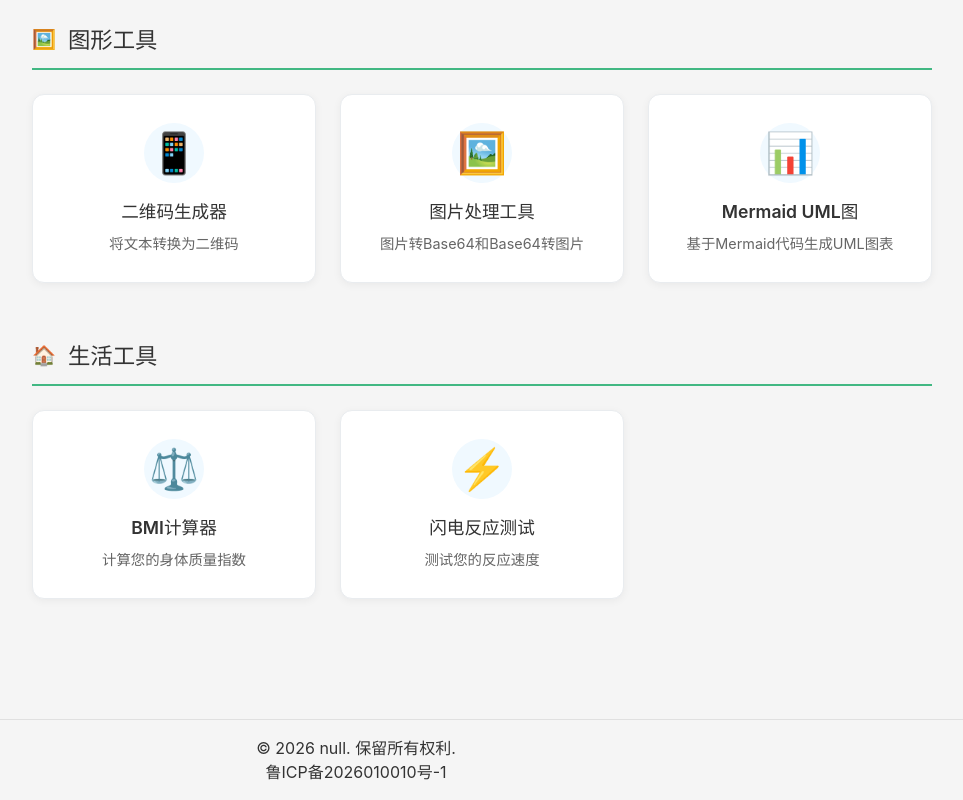
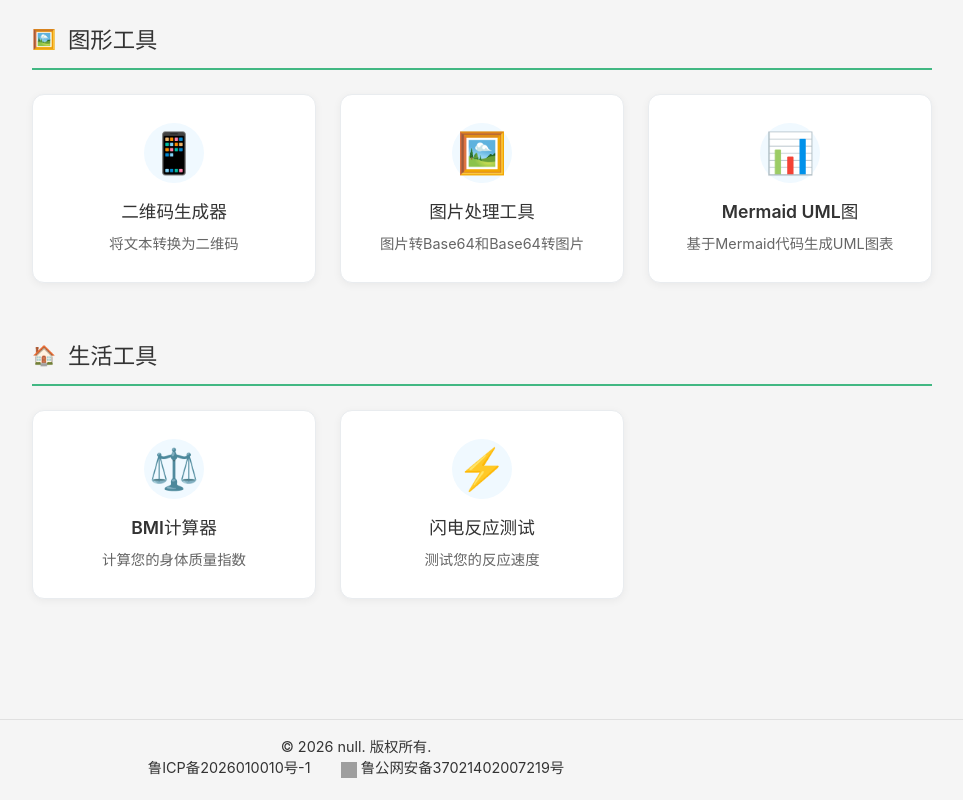
Before and after one commit to dkbnull/hello-tool, a Vue app: page / in a window 1280 px wide. Shown: the part 1717-2517 px from the top of the page, without its empty margins (284-1247 px from the left). Built offline with nearby package versions, Linux system fonts and the light colour scheme; grey boxes are pictures that could not be loaded.

Commit message:
feat: 增加公安联网备案号

```diff
--- a/src/components/Footer.vue
+++ b/src/components/Footer.vue
@@ -1,8 +1,20 @@
 <template>
   <footer class="footer">
     <div class="container">
-      <p>&copy; {{ new Date().getFullYear() }} null. 保留所有权利.</p>
-      <a href="https://beian.miit.gov.cn/" target="_blank" class="record-link">鲁ICP备2026010010号-1</a>
+      <div class="footer-info">
+        <p>&copy; {{ new Date().getFullYear() }} null. 版权所有.</p>
+      </div>
+      <div class="footer-records">
+        <div class="record-item">
+          <a href="https://beian.miit.gov.cn/" target="_blank" class="record-link">鲁ICP备2026010010号-1</a>
+        </div>
+        <div class="record-item">
+          <a href="https://beian.mps.gov.cn/#/query/webSearch" target="_blank" class="record-link">
+            <img src="https://beian.mps.gov.cn/web/assets/logo01.6189a29f.png" class="record-icon" alt="公安备案图标">
+            鲁公网安备37021402007219号
+          </a>
+        </div>
+      </div>
     </div>
   </footer>
 </template>
@@ -14,6 +26,7 @@
 .footer {
   background-color: #f5f5f5;
   color: #333333;
+  font-size: 0.9rem;
   text-align: center;
   padding: 1rem;
   margin-top: auto;
@@ -21,14 +34,18 @@
   transition: background-color 0.3s, color 0.3s;
 }
 
-.container {
-  max-width: 1200px;
-  margin: 0 auto;
-  padding: 0 1rem;
+.footer-records {
+  display: flex;
+  gap: 30px;
+  flex-wrap: wrap;
+  justify-content: center;
+  align-items: center;
 }
 
-p {
-  margin-bottom: 0;
+.record-item {
+  display: flex;
+  align-items: center;
+  gap: 5px;
 }
 
 .record-link {
@@ -40,4 +57,19 @@ p {
 .record-link:hover {
   text-decoration: none;
 }
+
+.record-icon {
+  width: 16px;
+  height: 16px;
+  vertical-align: middle;
+}
+
+/* 响应式设计 */
+@media (max-width: 768px) {
+  .footer-records {
+    flex-direction: column;
+    align-items: center;
+    gap: 0;
+  }
+}
 </style>
```
